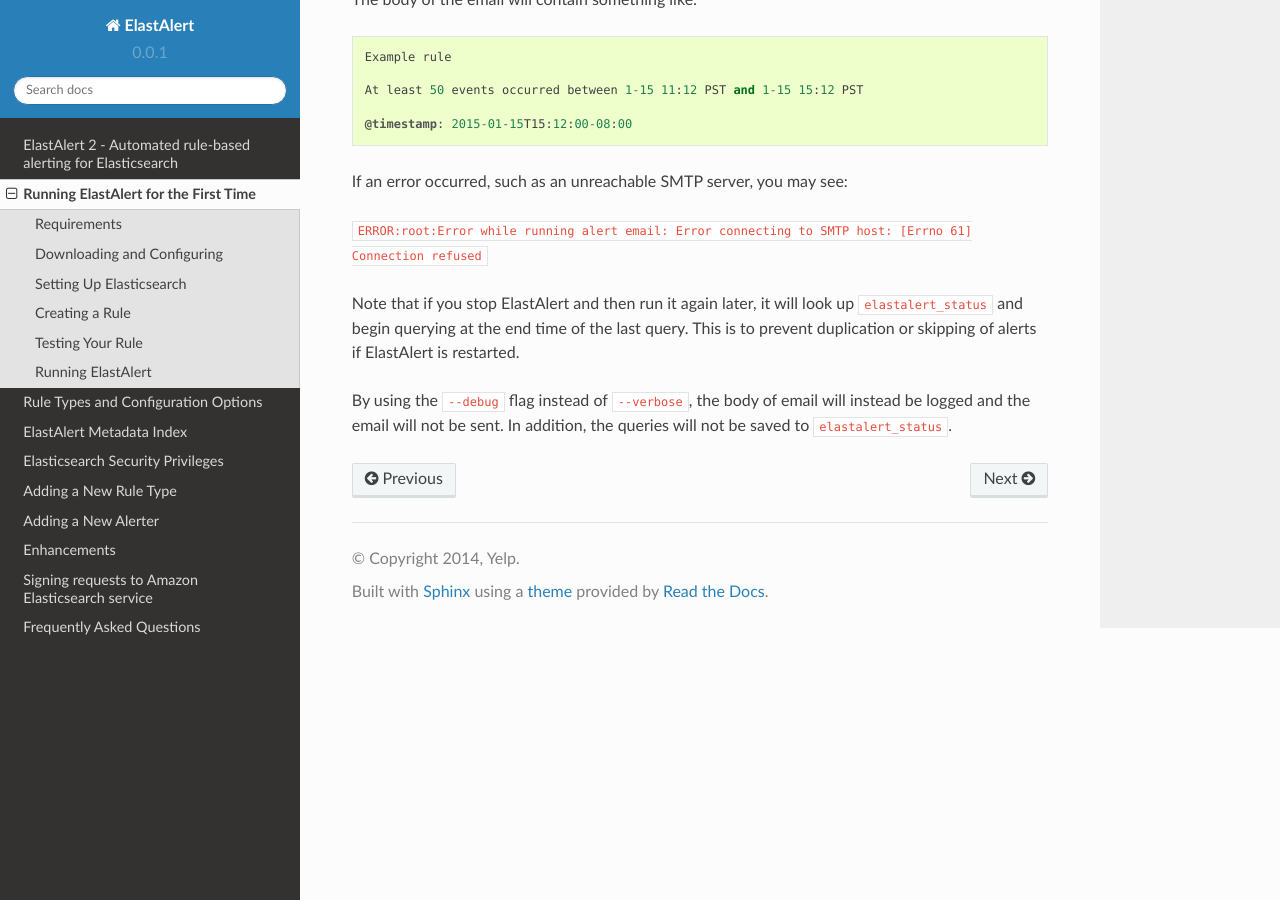
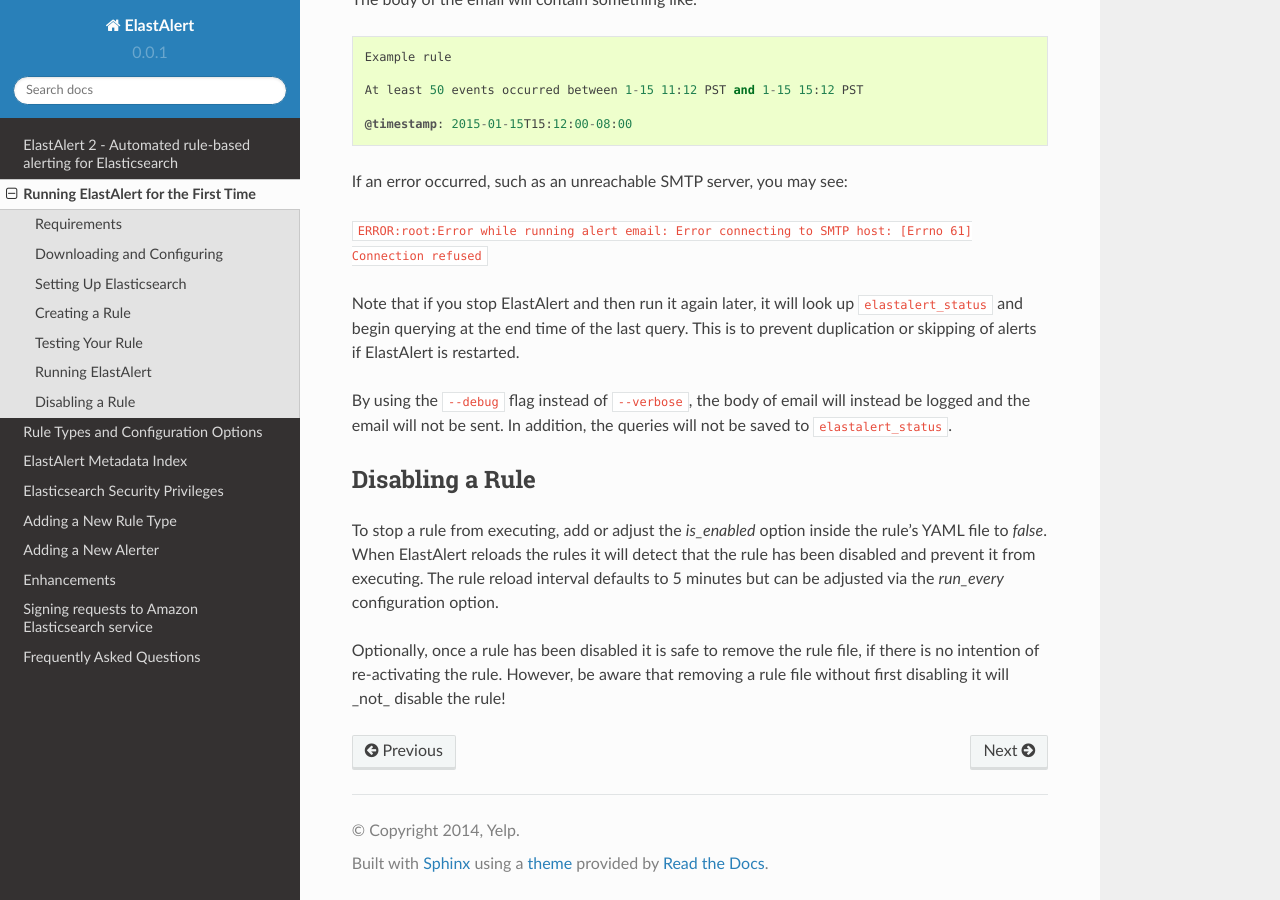
Before and after one commit to Yelp/elastalert, a Sphinx documentation site: the page built from docs/source/running_elastalert.rst, in a window 1280 px wide and 900 px high, scrolled down 6118 px. Built offline with Sphinx 7.4.7 and the Read the Docs theme 2.0.0, drawn with Linux system fonts in a browser that asks for light colours; pages that are not in the unit, such as notebooks, are missing from menus.

Commit message:
Add documentation to the tutorial on disabling rules

```diff
--- a/docs/source/running_elastalert.rst
+++ b/docs/source/running_elastalert.rst
@@ -223,3 +223,10 @@ Note that if you stop ElastAlert and then run it again later, it will look up ``
 at the end time of the last query. This is to prevent duplication or skipping of alerts if ElastAlert is restarted.
 
 By using the ``--debug`` flag instead of ``--verbose``, the body of email will instead be logged and the email will not be sent. In addition, the queries will not be saved to ``elastalert_status``.
+
+Disabling a Rule
+----------------
+
+To stop a rule from executing, add or adjust the `is_enabled` option inside the rule's YAML file to `false`. When ElastAlert reloads the rules it will detect that the rule has been disabled and prevent it from executing. The rule reload interval defaults to 5 minutes but can be adjusted via the `run_every` configuration option.
+
+Optionally, once a rule has been disabled it is safe to remove the rule file, if there is no intention of re-activating the rule. However, be aware that removing a rule file without first disabling it will _not_ disable the rule!
```
Also changed, not shown: 1 other file.
